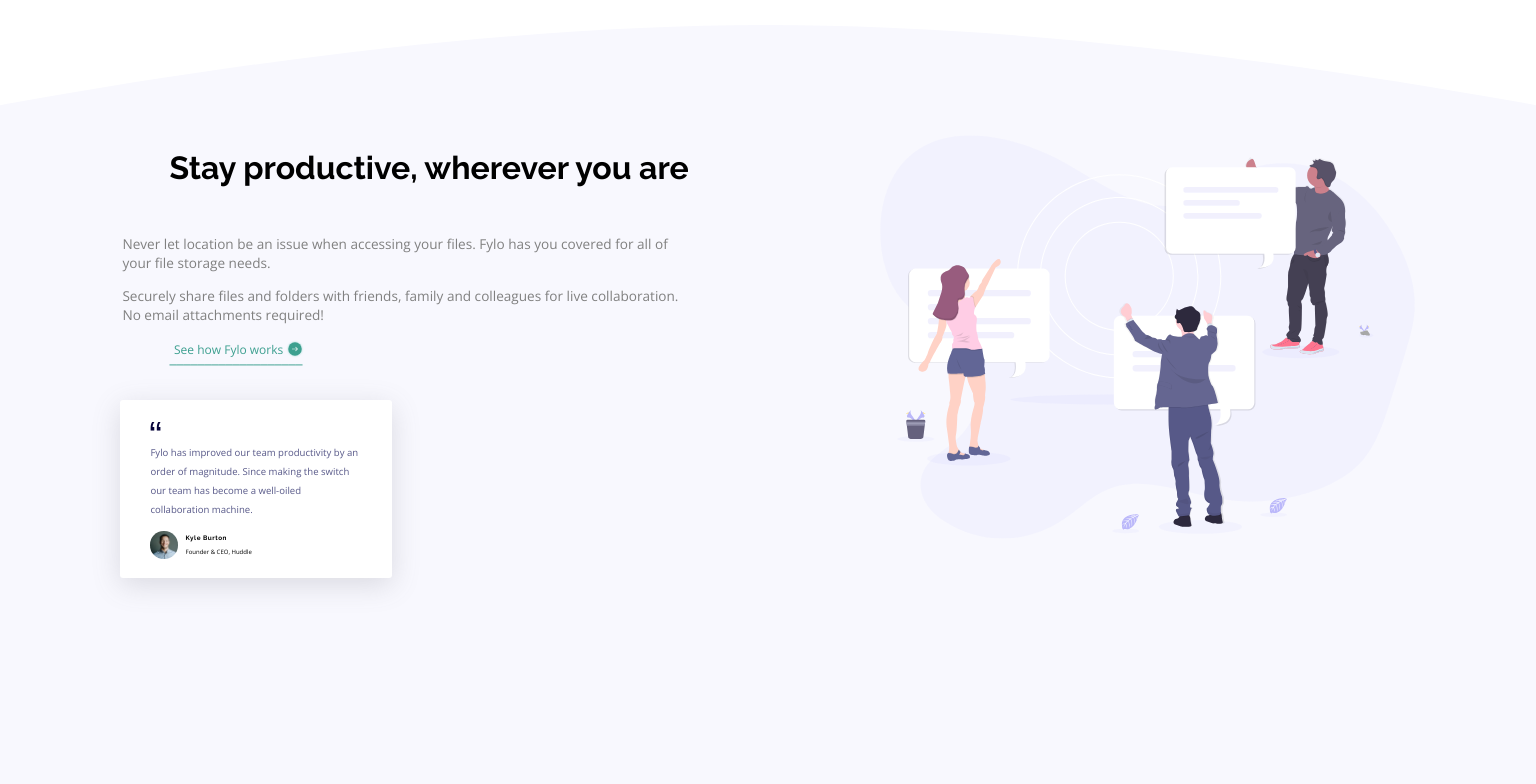
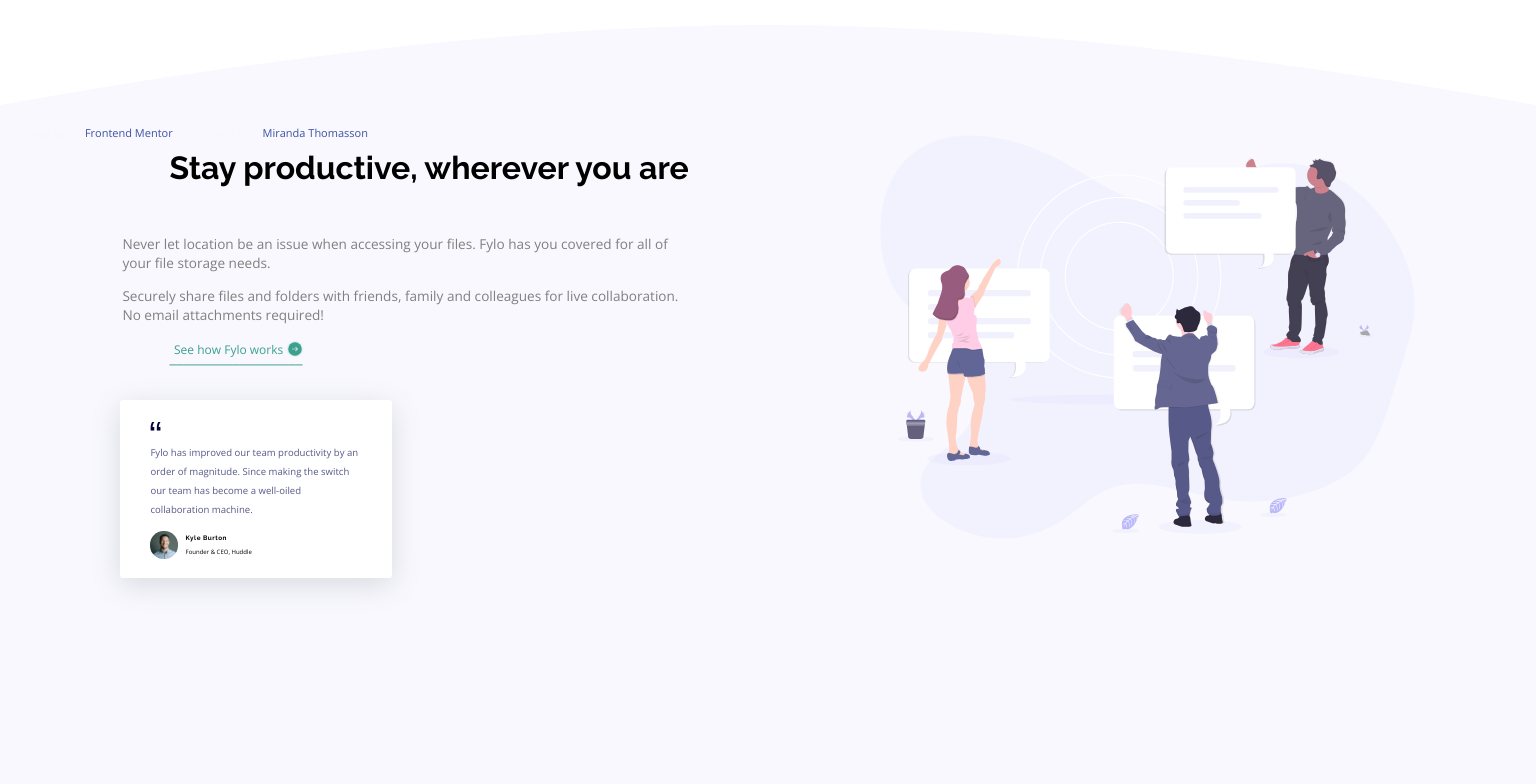
Before and after one commit to Mirthomasson/Fylo-Landing-Page-With-Two-Column-Layout, a plain HTML site: page index.html in a window 1536 px wide. Shown: the part 660-1444 px from the top of the page. Drawn offline with nearby package versions, Linux system fonts and the light colour scheme.

Commit message:
Update styles.css

```diff
--- a/styles.css
+++ b/styles.css
@@ -548,4 +548,8 @@ footer a {
         top: -7em;
     }
 
+    .attribution {
+        position: absolute;
+        bottom: 0;
+
 }
```
